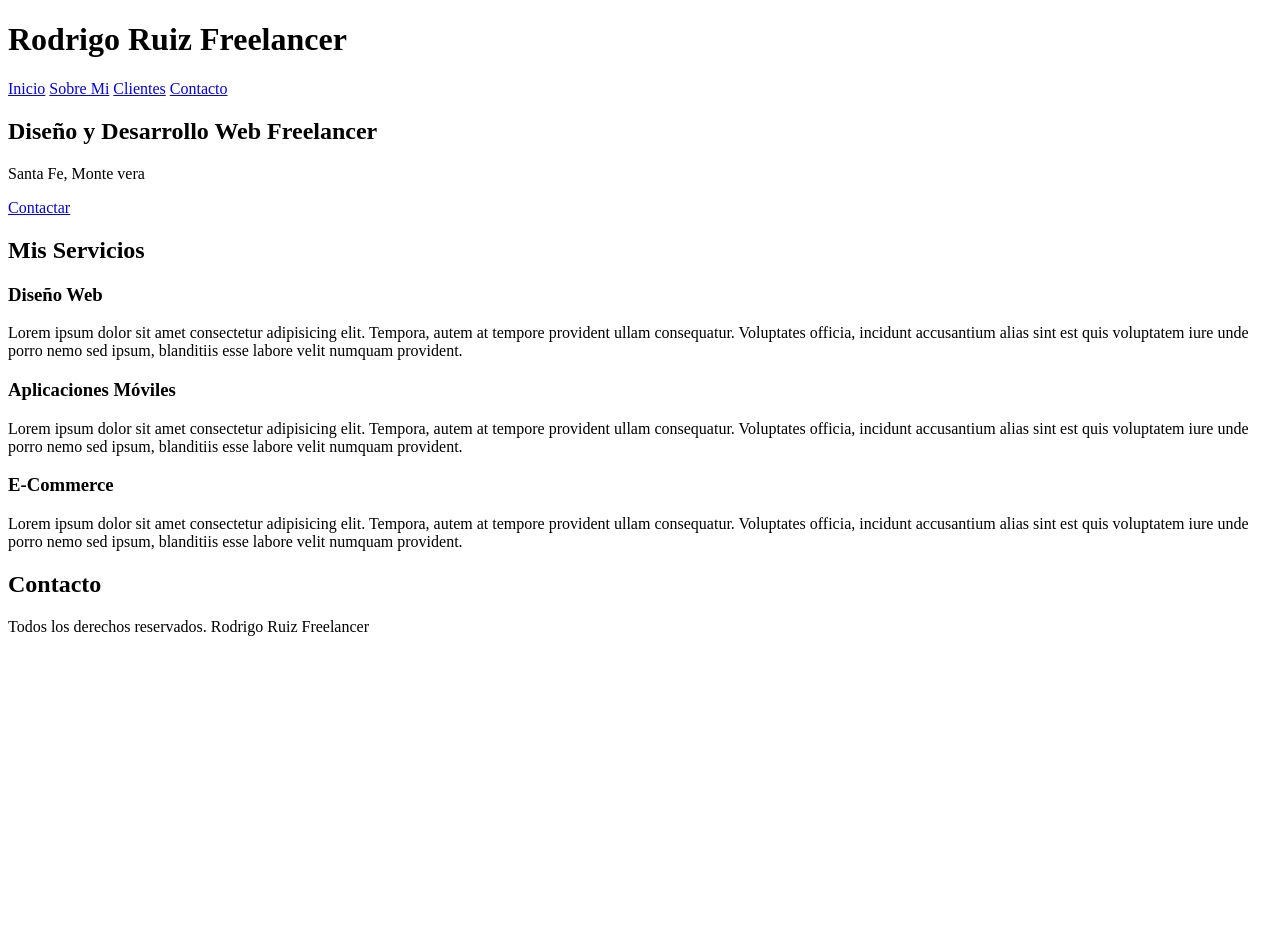
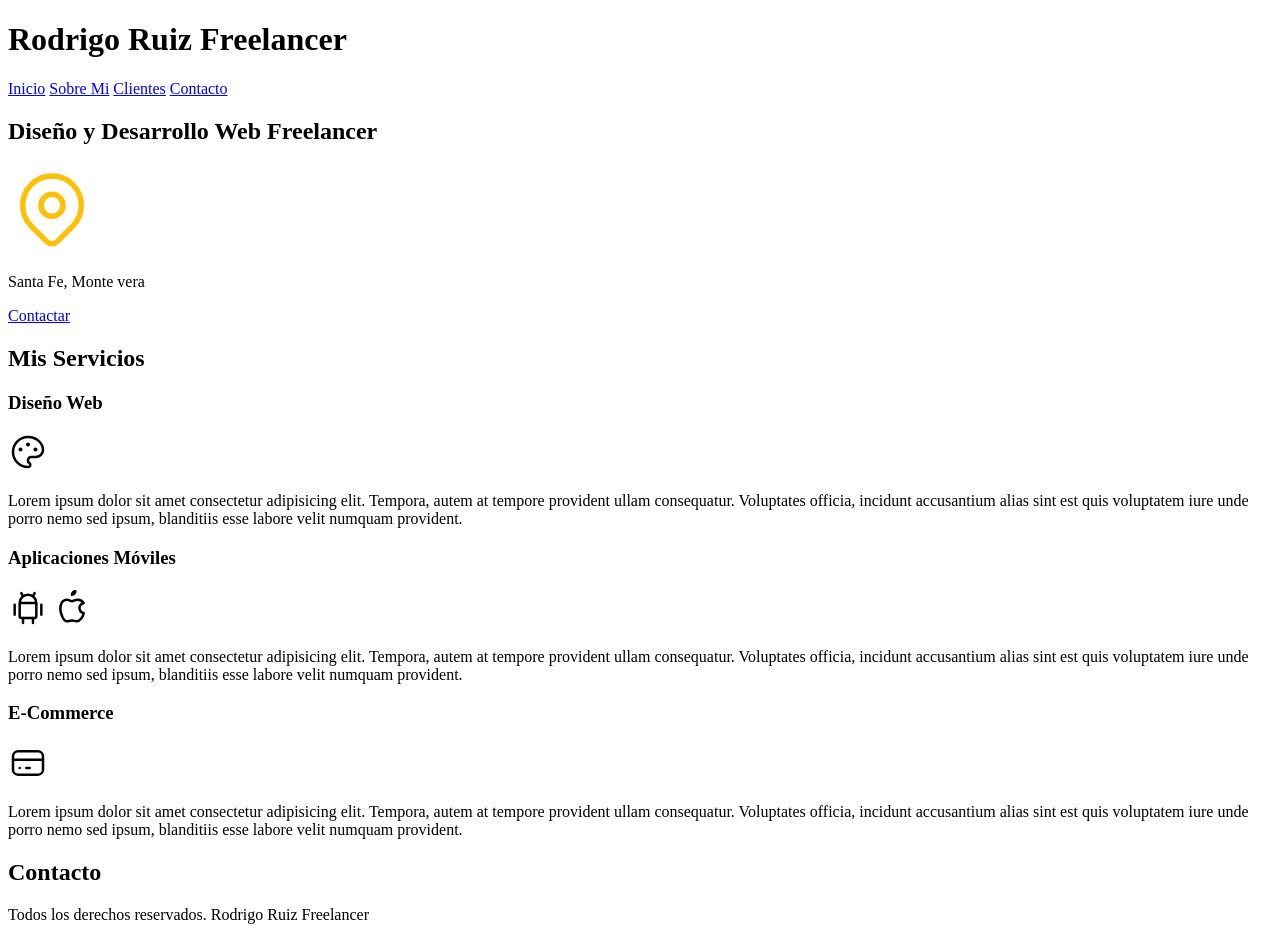
Before and after one commit to rjruiz-dev/template_freelancer, a plain HTML site: page index.html in a window 1280 px wide. Before the commit the page ends 800 px from the top, so only its background shows below. Drawn offline with Linux system fonts and the light colour scheme.

Commit message:
Iconos a seccion mis servicios

```diff
--- a/index.html
+++ b/index.html
@@ -20,6 +20,13 @@
 
     <section>
         <h2>Diseño y Desarrollo Web Freelancer</h2>
+
+        <svg xmlns="http://www.w3.org/2000/svg" class="icon icon-tabler icon-tabler-map-pin" width="88" height="88" viewBox="0 0 24 24" stroke-width="1.5" stroke="#FFC107" fill="none" stroke-linecap="round" stroke-linejoin="round">
+            <path stroke="none" d="M0 0h24v24H0z" fill="none"/>
+            <circle cx="12" cy="11" r="3" />
+            <path d="M17.657 16.657l-4.243 4.243a2 2 0 0 1 -2.827 0l-4.244 -4.243a8 8 0 1 1 11.314 0z" />
+        </svg>
+
         <p>Santa Fe, Monte vera</p>
 
         <a href="#">Contactar</a>
@@ -30,16 +37,47 @@
 
         <section>
             <h3>Diseño Web</h3>
+            <svg xmlns="http://www.w3.org/2000/svg" class="icon icon-tabler icon-tabler-palette" width="40" height="40" viewBox="0 0 24 24" stroke-width="1.5" stroke="#000000" fill="none" stroke-linecap="round" stroke-linejoin="round">
+                <path stroke="none" d="M0 0h24v24H0z" fill="none"/>
+                <path d="M12 21a9 9 0 1 1 0 -18a9 8 0 0 1 9 8a4.5 4 0 0 1 -4.5 4h-2.5a2 2 0 0 0 -1 3.75a1.3 1.3 0 0 1 -1 2.25" />
+                <circle cx="7.5" cy="10.5" r=".5" fill="currentColor" />
+                <circle cx="12" cy="7.5" r=".5" fill="currentColor" />
+                <circle cx="16.5" cy="10.5" r=".5" fill="currentColor" />
+            </svg>
             <p>Lorem ipsum dolor sit amet consectetur adipisicing elit. Tempora, autem at tempore provident ullam consequatur. Voluptates officia, incidunt accusantium alias sint est quis voluptatem iure unde porro nemo sed ipsum, blanditiis esse labore velit numquam provident.</p>
         </section>
 
         <section>
             <h3>Aplicaciones Móviles</h3>
+            <svg xmlns="http://www.w3.org/2000/svg" class="icon icon-tabler icon-tabler-brand-android" width="40" height="40" viewBox="0 0 24 24" stroke-width="1.5" stroke="#000000" fill="none" stroke-linecap="round" stroke-linejoin="round">
+                <path stroke="none" d="M0 0h24v24H0z" fill="none"/>
+                <line x1="4" y1="10" x2="4" y2="16" />
+                <line x1="20" y1="10" x2="20" y2="16" />
+                <path d="M7 9h10v8a1 1 0 0 1 -1 1h-8a1 1 0 0 1 -1 -1v-8a5 5 0 0 1 10 0" />
+                <line x1="8" y1="3" x2="9" y2="5" />
+                <line x1="16" y1="3" x2="15" y2="5" />
+                <line x1="9" y1="18" x2="9" y2="21" />
+                <line x1="15" y1="18" x2="15" y2="21" />
+            </svg>
+
+            <svg xmlns="http://www.w3.org/2000/svg" class="icon icon-tabler icon-tabler-brand-apple" width="40" height="40" viewBox="0 0 24 24" stroke-width="1.5" stroke="#000000" fill="none" stroke-linecap="round" stroke-linejoin="round">
+                <path stroke="none" d="M0 0h24v24H0z" fill="none"/>
+                <path d="M9 7c-3 0 -4 3 -4 5.5c0 3 2 7.5 4 7.5c1.088 -.046 1.679 -.5 3 -.5c1.312 0 1.5 .5 3 .5s4 -3 4 -5c-.028 -.01 -2.472 -.403 -2.5 -3c-.019 -2.17 2.416 -2.954 2.5 -3c-1.023 -1.492 -2.951 -1.963 -3.5 -2c-1.433 -.111 -2.83 1 -3.5 1c-.68 0 -1.9 -1 -3 -1z" />
+                <path d="M12 4a2 2 0 0 0 2 -2a2 2 0 0 0 -2 2" />
+            </svg>
             <p>Lorem ipsum dolor sit amet consectetur adipisicing elit. Tempora, autem at tempore provident ullam consequatur. Voluptates officia, incidunt accusantium alias sint est quis voluptatem iure unde porro nemo sed ipsum, blanditiis esse labore velit numquam provident.</p>
         </section>
 
         <section>
             <h3>E-Commerce</h3>
+
+            <svg xmlns="http://www.w3.org/2000/svg" class="icon icon-tabler icon-tabler-credit-card" width="40" height="40" viewBox="0 0 24 24" stroke-width="1.5" stroke="#000000" fill="none" stroke-linecap="round" stroke-linejoin="round">
+                <path stroke="none" d="M0 0h24v24H0z" fill="none"/>
+                <rect x="3" y="5" width="18" height="14" rx="3" />
+                <line x1="3" y1="10" x2="21" y2="10" />
+                <line x1="7" y1="15" x2="7.01" y2="15" />
+                <line x1="11" y1="15" x2="13" y2="15" />
+            </svg>
             <p>Lorem ipsum dolor sit amet consectetur adipisicing elit. Tempora, autem at tempore provident ullam consequatur. Voluptates officia, incidunt accusantium alias sint est quis voluptatem iure unde porro nemo sed ipsum, blanditiis esse labore velit numquam provident.</p>
         </section>
     </main>
```
Also changed, not shown: img/hero.jpg (renamed from hero.jpg).
